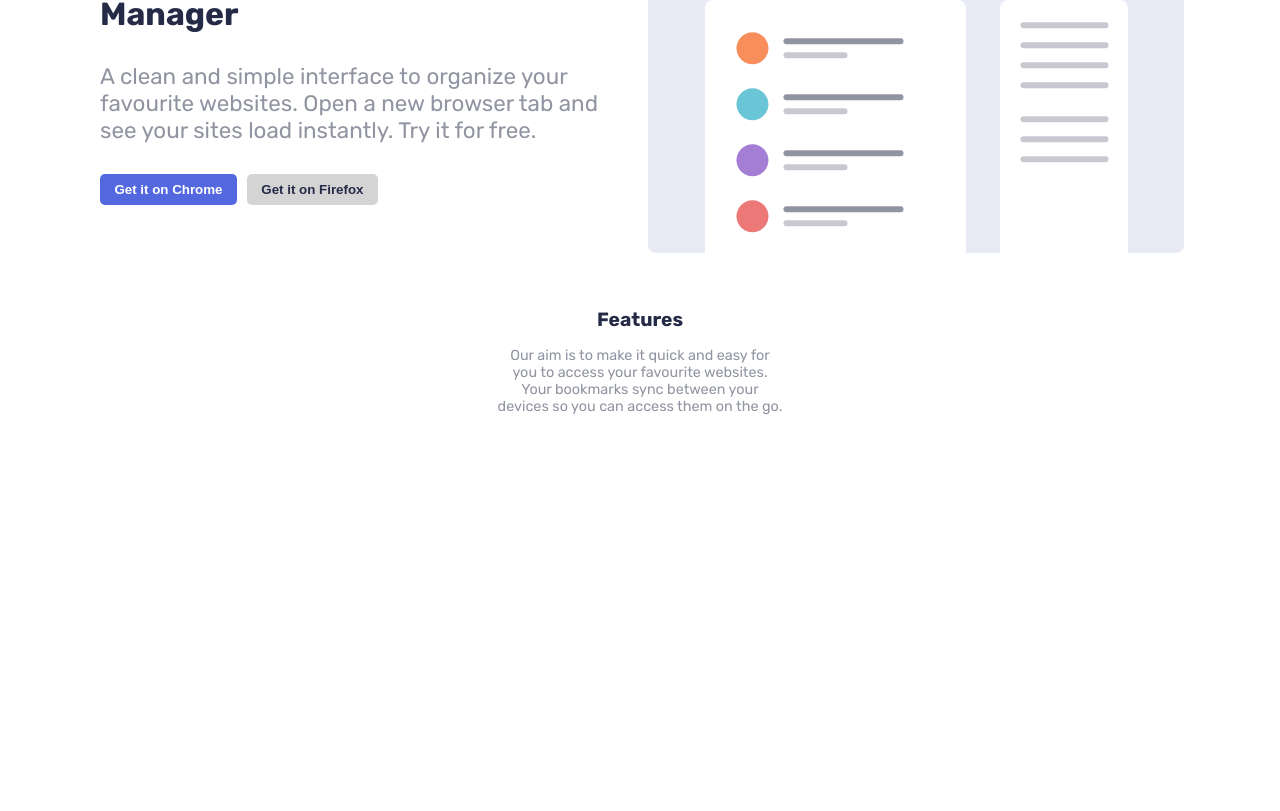
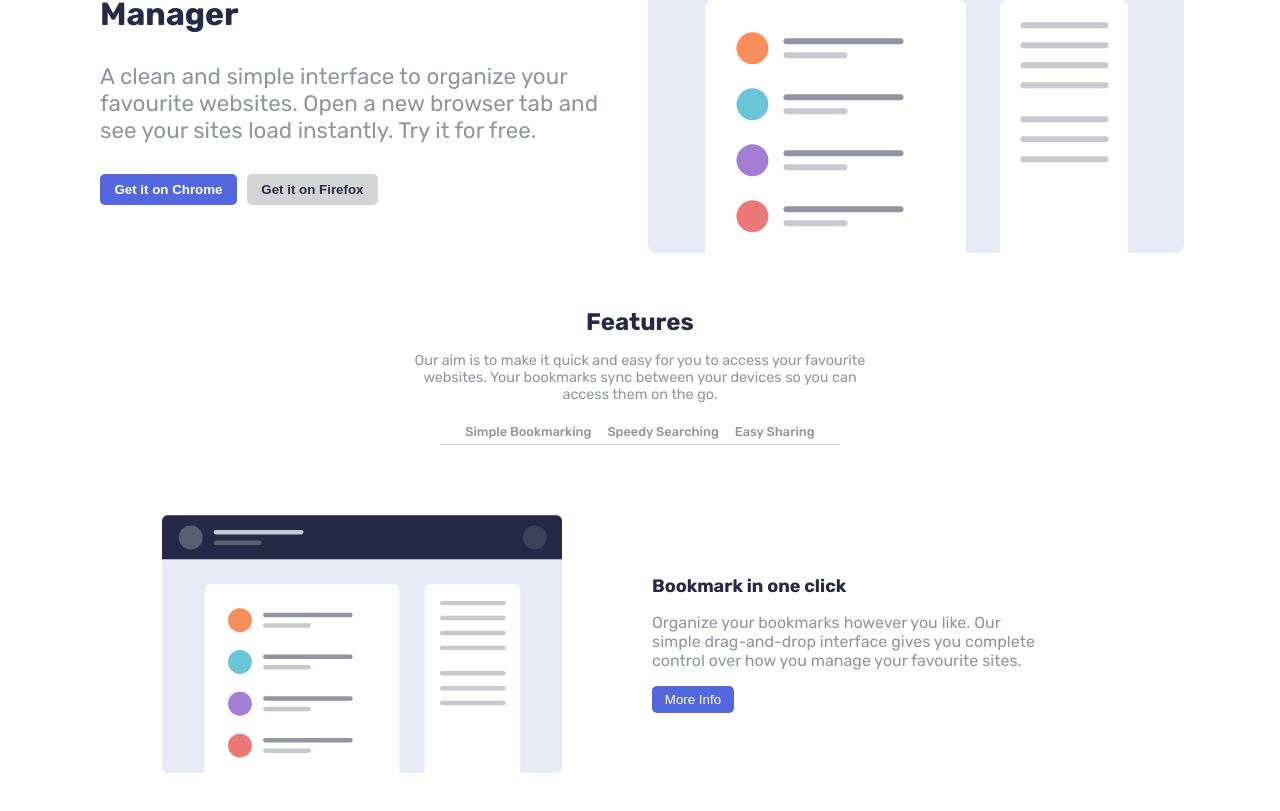
Before and after one commit to FlackoCodes/bookmark-manager, a React (Vite) app: page / in a window 1280 px wide. Shown: the part 255-1066 px from the top of the page. Before the commit the page ends 800 px from the top, so only its background shows below. Built offline with nearby package versions, Linux system fonts and the light colour scheme.

Commit message:
styled features

```diff
--- a/src/components/Features.jsx
+++ b/src/components/Features.jsx
@@ -1,11 +1,36 @@
+import tabOne from '../images/illustration-features-tab-1.svg'
+
 
 const Features = () => {
   return (
     <>
      <div className="features">
-        <h2>Features</h2>
-        <p>Our aim is to make it quick and easy for you to access your favourite websites.
-        Your bookmarks sync between your devices so you can access them on the go.</p>
+        <header>
+            <h2>Features</h2>
+            <p>Our aim is to make it quick and easy for you to access your favourite websites.
+            Your bookmarks sync between your devices so you can access them on the go.</p>
+        </header>
+        <div className="main-features">
+                 <hr />
+                <h3>Simple Bookmarking</h3>
+                <hr />
+                <h3>Speedy Searching</h3>
+                <hr />
+                <h3>Easy Sharing</h3>
+                <hr />
+        </div>
+        <div className="about-features">
+            <div>
+                <img className='tab-img' src={tabOne} alt="illustration-tab-one" />
+            </div>
+            <div className='simple-bookmark'>
+                <h4>Bookmark in one click</h4>
+                <p>Organize your bookmarks however you like. Our simple drag-and-drop interface
+                gives you complete control over how you manage your favourite sites.
+                </p>
+                <button className="simple-btn">More Info</button>
+            </div>
+        </div>
      </div>
     </>
   )
--- a/src/style.css
+++ b/src/style.css
@@ -28,7 +28,6 @@ nav{
 
 hr{
     border-top: 1px solid hsl(229, 8%, 60%);
-    color: hsl(229, 8%, 60%);
 }
 
 .nav-list-desktop{
@@ -145,8 +144,10 @@ hr{
   }
 
   .features{
+    width: 85%;
+    margin: 0 auto !important;
     text-align: center;
-    margin: 50px 0;
+    padding: 50px 0;
   }
 
   .features h2{
@@ -161,6 +162,59 @@ hr{
     width: 285px;
     margin: 0 auto;
     padding: 1rem 0;
+  }
+
+  .main-features h3{
+    font-size: .8rem;
+    font-weight: 500;
+    color: hsl(229, 8%, 60%);
+    padding: 5px 0;
+    position: relative;
+    display: inline-block;
+    cursor: pointer;
+  }
+
+  .main-features h3:hover{
+    border-bottom: 3px solid hsl(0, 94%, 66%);
+  }
+
+
+  .main-features h3::after {
+    content: '';
+    position: absolute;
+    left: 50%;
+    bottom: 0;
+    width: 0;
+    height: 3px;
+    background-color: hsl(0, 94%, 66%);
+    transition: width 0.3s, left 0.3s;
+  }
+
+  .main-features h3.active::after {
+    width: 50px;
+    left: calc(50% - 25px);
+  }
+
+
+  .features h4{
+    color: hsl(229, 31%, 21%);
+  }
+
+  .about-features{
+    margin: 50px 0;
+  }
+
+  .about-features img{
+    margin: 20px 0;
+  }
+
+  .simple-btn{
+    background-color: hsl(231, 69%, 60%);
+    border-radius: 5px;
+    color: hsl(0, 0%, 100%);
+    border: none;
+    font-weight: 400;
+    padding: .4rem .8rem;
   }
 
   @media screen and (min-width: 768px) {
@@ -195,6 +249,42 @@ hr{
         text-align: start;
     }
 
+    .main-features hr{
+        display: none;
+    }
+
+    .main-features{
+        display: flex;
+        justify-content: center;
+        gap: 1rem;
+        width: 400px;
+        margin: 0 auto;
+        border-bottom: .6px solid lightgrey;
+    }
+
+    .features h2{
+        font-size: 1.5rem;
+    }
+
+    .features p{
+        width: 480px;
+    }
+
+    .about-features{
+        display: flex;
+        gap: 1.5rem;
+    }
+
+    .simple-bookmark{
+        margin-top: 50px;
+        text-align: start;
+    }
+
+    .simple-bookmark p{
+        width: 400px;
+        font-size: 1rem;
+    }
+
   }
 
   @media screen and (min-width: 1024px) {
@@ -223,4 +313,20 @@ hr{
     .btns{
         padding: .5rem .9rem;
     }
+    .tab-img{
+        width: 400px;
+    }
+
+    .about-features{
+        display: grid;
+        grid-template-columns: repeat(2, 1fr);
+    }
+
+    .simple-bookmark{
+        margin-top: 80px;
+    }
+
+    .simple-bookmark p{
+        margin: 0;
+    }
   }
```
